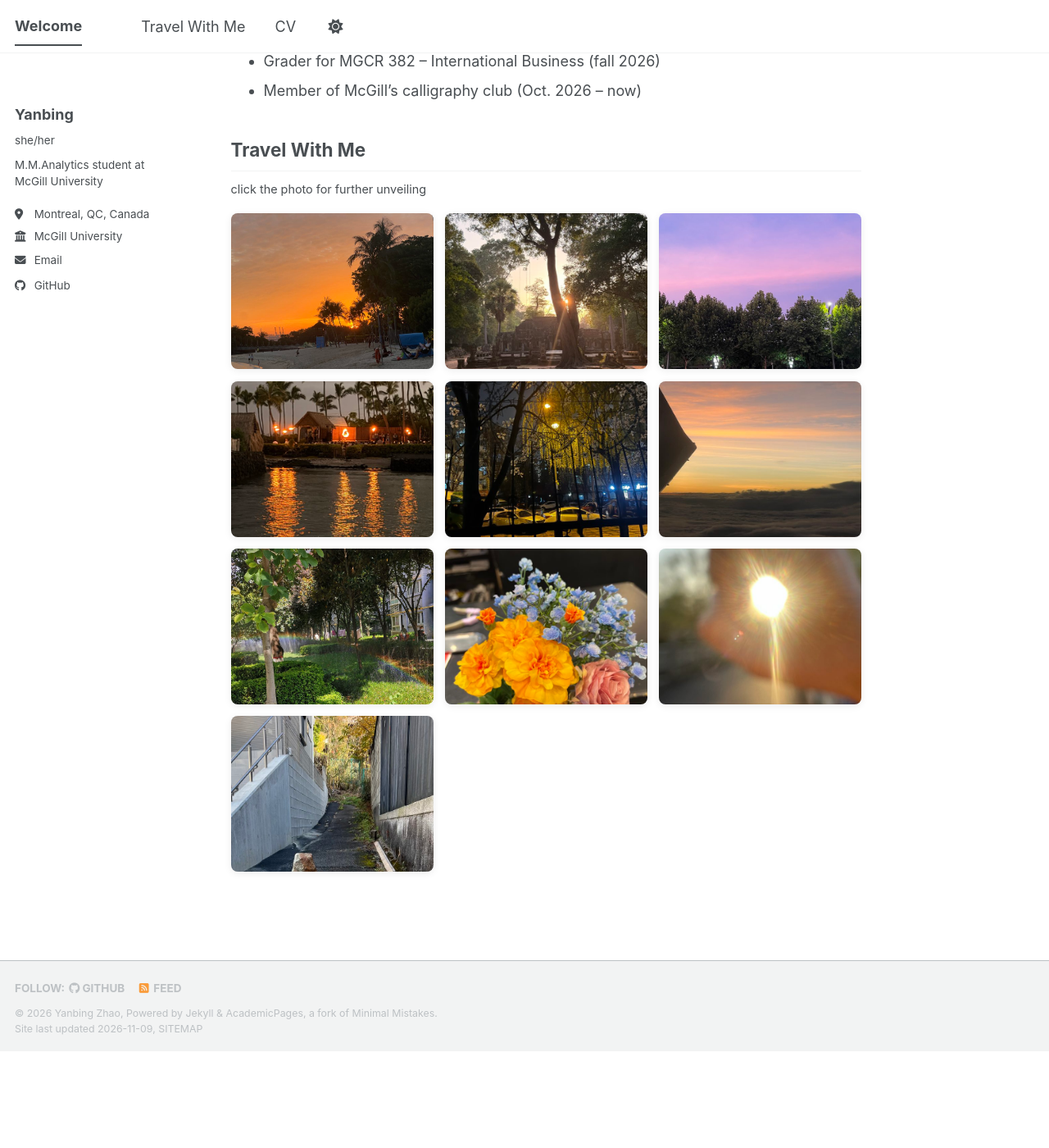
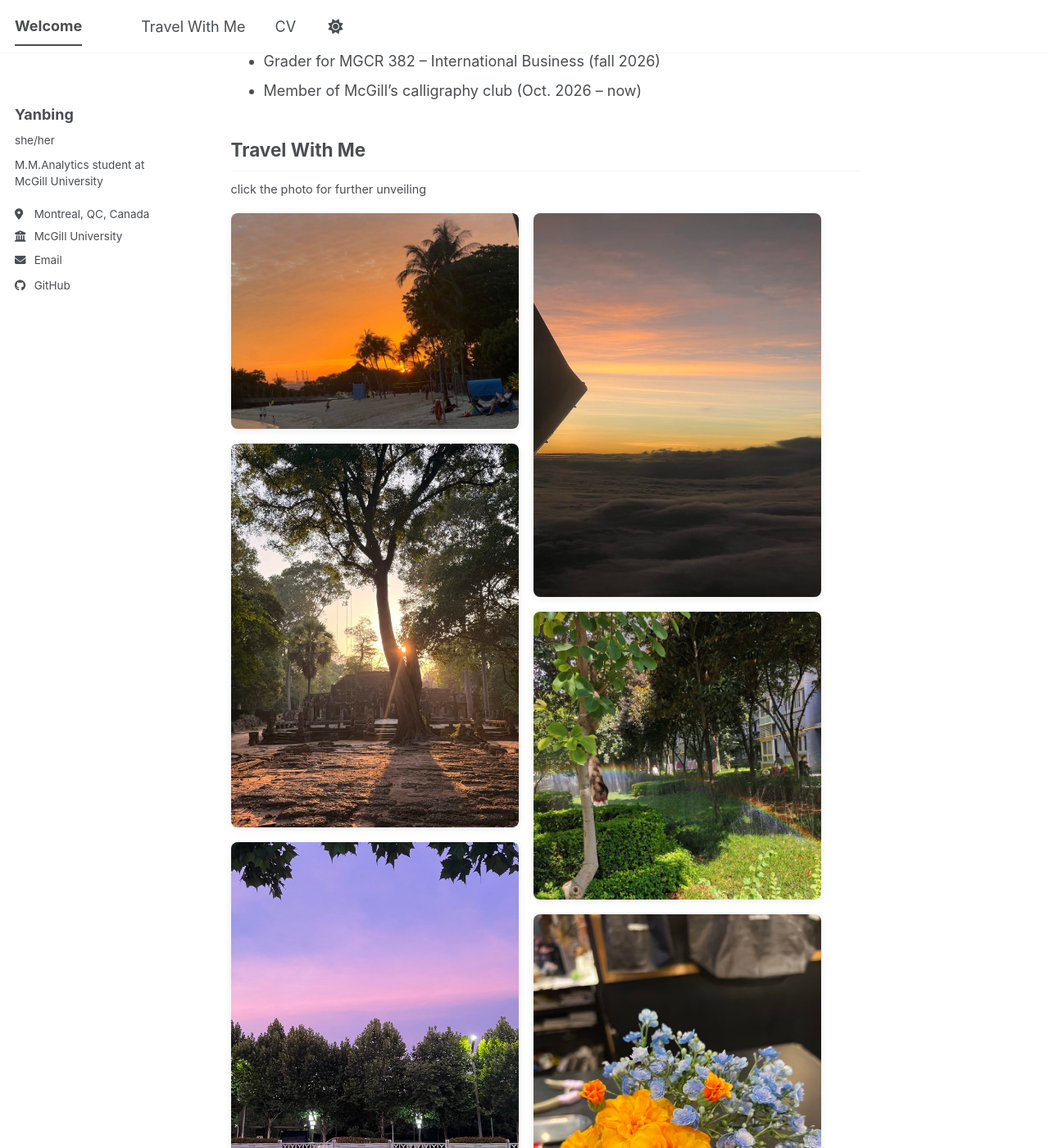
Before and after one commit to dearyanbing/dearyanbing.github.io, a Jekyll site: the page built from _pages/about.md, in a window 1280 px wide and 1400 px high, scrolled down 2744 px. Shown: the whole window at 82% size. Built offline with Jekyll 4.4.1, drawn with Linux system fonts in a browser that asks for light colours; a script bundle is joined from its source files by our own code; a style sheet for code colours, icons or effects is not loaded; before the commit the page ends 4026 px from its top, so only the background shows below that.

Commit message:
Restore natural photo proportions in larger travel cards

```diff
--- a/_includes/travel-gallery.html
+++ b/_includes/travel-gallery.html
@@ -3,13 +3,13 @@
   {% for photo in site.data.travel %}
   {% assign story = site.travel_stories | where: "photo", photo.story | first %}
   <div class="travel-card">
-    <div class="travel-card__inner">
+    <div class="travel-card__inner" style="aspect-ratio: {{ photo.width }} / {{ photo.height }};">
       <button class="travel-card__photo" type="button"
               aria-label="Read the story behind this photo: {{ photo.alt | escape }}"
               aria-expanded="false" aria-controls="travel-story-{{ photo.story }}">
         <img src="{{ photo.thumbnail | relative_url }}"
              srcset="{{ photo.thumbnail | relative_url }} {{ photo.thumbnail_width }}w, {{ photo.image | relative_url }} {{ photo.width }}w"
-             sizes="(max-width: 479px) calc(100vw - 2rem), (max-width: 799px) calc((100vw - 3rem) / 2), 300px"
+             sizes="(max-width: 599px) calc(100vw - 2rem), (max-width: 759px) calc((100vw - 3rem) / 2), 352px"
              alt="{{ photo.alt | escape }}"
              width="{{ photo.width }}" height="{{ photo.height }}"
              loading="{% if include.eager and forloop.index <= 6 %}eager{% else %}lazy{% endif %}"
--- a/_sass/layout/_travel.scss
+++ b/_sass/layout/_travel.scss
@@ -1,16 +1,12 @@
-/* Compact photo cards with Markdown stories on the reverse. */
+/* Keep each photo's natural proportions, with Markdown stories on the reverse. */
 .travel-gallery {
-  display: grid;
-  grid-template-columns: minmax(0, 1fr);
-  gap: 0.8rem;
+  column-count: 1;
+  column-gap: 1rem;
+  max-width: 720px;
   margin: 1rem 0 1.5rem;
 
-  @media (min-width: 480px) {
-    grid-template-columns: repeat(2, minmax(0, 1fr));
-  }
-
-  @media (min-width: 800px) {
-    grid-template-columns: repeat(3, minmax(0, 1fr));
+  @media (min-width: 600px) {
+    column-count: 2;
   }
 }
 
@@ -20,14 +16,14 @@
 }
 
 .travel-card {
+  display: inline-block;
+  width: 100%;
   min-width: 0;
-  height: 230px;
+  margin: 0 0 1rem;
+  vertical-align: top;
+  break-inside: avoid;
   perspective: 1000px;
   border-radius: 8px;
-
-  @media (min-width: 480px) {
-    height: clamp(140px, 24vh, 190px);
-  }
 
   &:focus-within {
     outline: 3px solid var(--global-link-color);
@@ -37,7 +33,6 @@
   &__inner {
     position: relative;
     width: 100%;
-    height: 100%;
     transform-style: preserve-3d;
     transition: transform 0.55s ease;
   }
@@ -72,7 +67,7 @@
     display: block;
     width: 100%;
     height: 100%;
-    object-fit: cover;
+    object-fit: contain;
   }
 
   &__back {
```
